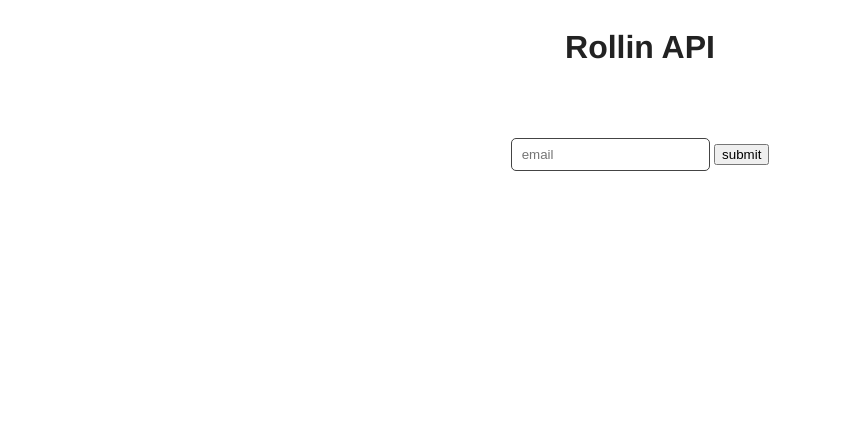
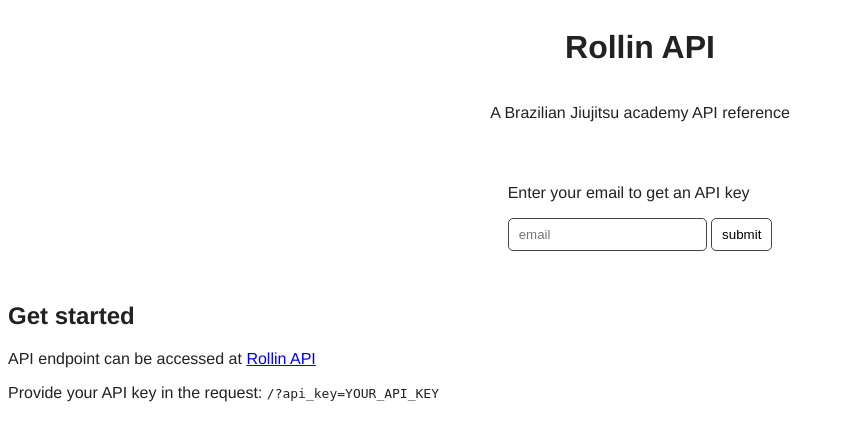
Before and after one commit to alfajor/rollin-api, a FastAPI app: page / in a window 1280 px wide. Shown: the top 441 px of the page, without its empty margins (0-844 px from the left). Run offline with FastAPI, Linux system fonts and the light colour scheme.

Commit message:
prevent duplicate email entries, update messaging

```diff
--- a/api/main.py
+++ b/api/main.py
@@ -1,14 +1,14 @@
 from dotenv import load_dotenv
 import os
 from fastapi import FastAPI, Request, Security, Form
-from fastapi.responses import HTMLResponse, RedirectResponse
+from fastapi.responses import HTMLResponse
 from fastapi.staticfiles import StaticFiles
 from fastapi.templating import Jinja2Templates
 from starlette.middleware.sessions import SessionMiddleware
 from models.entry import EntryList
 from models.form import FormData
 from auth import api_key_auth
-from db.db import post_form
+from db.db import post_form, check_email_exists
 
 load_dotenv()
 middleware_key = os.getenv('SESSION_MIDDLEWARE_KEY')
@@ -18,7 +18,6 @@ middleware_key = os.getenv('SESSION_MIDDLEWARE_KEY')
 # API frontend
     # assigning / revoking unique api keys to client
     # user key management? periodic key expiration?
-    # prevent duplicate email entries
 # rate limiting requests - user / key based? -- https://github.com/laurentS/slowapi
 # remove POST capability on endpoint once data is set
 # persisting & continually adding data
@@ -45,12 +44,19 @@ templates = Jinja2Templates(directory="templates")
 async def index(request: Request):
     return templates.TemplateResponse(request=request, name='index.jinja')
 
-@app.post('/', response_class=RedirectResponse)
+@app.post('/', response_class=HTMLResponse)
 async def form_handler(request: Request, form_data: FormData = Form(...)): # handle as form fields, not json
-    # post & pass key to template
-    user_api_key = post_form(form_data)
-    return templates.TemplateResponse(request=request, name='index.jinja', context={'user_key': user_api_key})
-    # return RedirectResponse(url='/', status_code=303)
+    emailExists = check_email_exists(form_data.email)
+    user_api_key = None
+    message = None
+    if emailExists:
+        message = "Email exists. Please enter a new email."
+        user_api_key = None
+    else:
+        message = "Thanks! Your API key is: "
+        user_api_key = post_form(form_data)
+
+    return templates.TemplateResponse(request=request, name='index.jinja', context={'user_key': user_api_key, 'message': message})
 
 # endpoint routes
 @app.get('/api/v1')
@@ -68,3 +74,5 @@ def post_entries(data: EntryList, api_key: str = Security(api_key_auth)):
 @app.get('/api/v1/academies')
 def get_entries(api_key: str = Security(api_key_auth)):
     return data_set
+
+# TODO: searching / filtering within API endpoint - query params
--- a/static/styles/main.css
+++ b/static/styles/main.css
@@ -13,13 +13,20 @@ body {
 .form-container {
   display: flex;
   flex-flow: column;
-  margin-top: 50px;
+  margin-top: 30px;
 }
 .form-container input {
   padding: 8px 10px;
   border-radius: 5px;
   border: 1px solid #444;
 }
+.form-container button {
+  padding: 8px 10px;
+  border: 1px solid #444;
+  border-radius: 5px;
+  background: transparent;
+  cursor: pointer;
+}
 
 .validation-message {
   margin-top: 15px;
--- a/static/styles/main.scss
+++ b/static/styles/main.scss
@@ -13,13 +13,21 @@ body {
 .form-container {
     display: flex;
     flex-flow: column;
-    margin-top: 50px;
+    margin-top: 30px;
 
     input {
         padding: 8px 10px;
         border-radius: 5px;
         border: 1px solid #444;
     }
+
+    button {
+        padding: 8px 10px;
+        border: 1px solid #444;
+        border-radius: 5px;
+        background: transparent;
+        cursor: pointer;
+    }
 }
 
 .validation-message {
--- a/templates/index.jinja
+++ b/templates/index.jinja
@@ -10,8 +10,11 @@
 <body>
     <div class="app-container">
         <h1>Rollin API</h1>
+        <p>A Brazilian Jiujitsu academy API reference</p>
+
 
         <div class="form-container">
+            <p>Enter your email to get an API key</p>
             <form id="form" method="post" action="/">
                 <input type="text" name="email" placeholder="email" class="email-field" />
                 <button type="submit">submit</button>
@@ -19,11 +22,21 @@
             <span class="validation-message"></span>
         </div>
 
-        <div>
+        <div class="result">
             {% if user_key %}
-            <p>Your API key is: <code>{{user_key}}</code></p>
+            <p>{{message}}<code>{{user_key}}</code></p>
+            {% else %}
+            <p>{{message}}</p>
             {% endif %}
         </div>
+    </div>
+
+    {# menu-ify this #}
+    <div class="usage">
+        <h2>Get started</h2>
+        {# eventually a real URL endpoint #}
+        <p>API endpoint can be accessed at <a href="http://localhost:8000/api/v1/academies">Rollin API</a></p>
+        <p>Provide your API key in the request: <code>/?api_key=YOUR_API_KEY</code></p>
     </div>
 
     <script type="text/javascript" src="{{ url_for('static', path='/js/index.js') }}"></script>
```
Also changed, not shown: api/db/db.py (+20 -3 lines).
